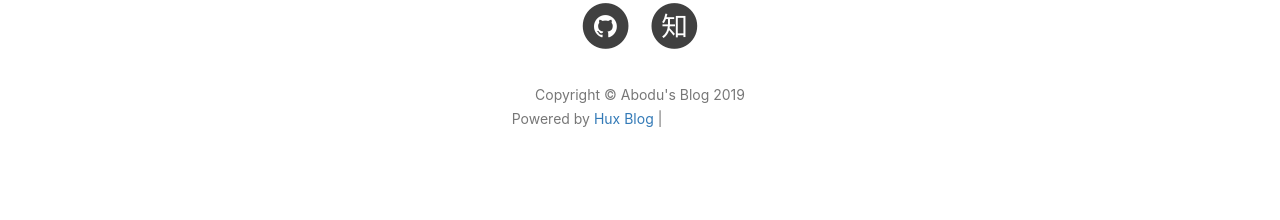
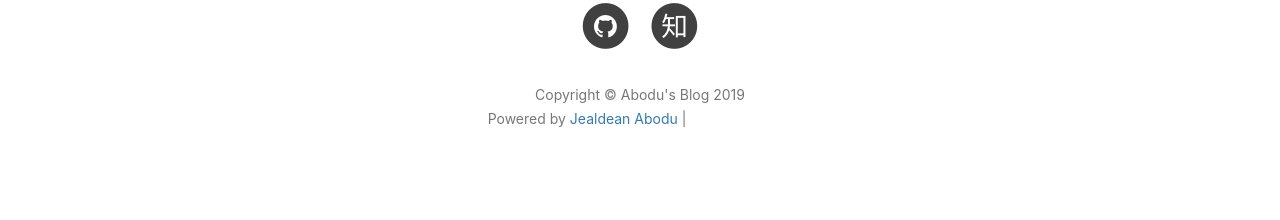
Before and after one commit to abodu/abodu.github.io, a Jekyll site: the page built from index.html, in a window 1280 px wide. Shown: the part 2018-2238 px from the top of the page. Built offline with Jekyll 4.4.1, drawn with Linux system fonts in a browser that asks for light colours; nearby versions of some CDN libraries; the list of posts is cut into pages by our own code; comment, search, counter and statistics services are not loaded; grey boxes are pictures that could not be loaded.

Commit message:
fix:update _includes/footer.html

```diff
--- a/_includes/footer.html
+++ b/_includes/footer.html
@@ -9,7 +9,7 @@
                 <p class="copyright text-muted">
                     Copyright &copy; {{ site.title }} {{ site.time | date: '%Y' }}
                     <br>
-                    Powered by <a href="http://huangxuan.me">Hux Blog</a> |
+                    Powered by <a href="http://jealdean.gitee.io">Jealdean Abodu</a> |
                     <iframe
                         style="margin-left: 2px; margin-bottom:-5px;"
                         frameborder="0" scrolling="0" width="100px" height="20px"
```
